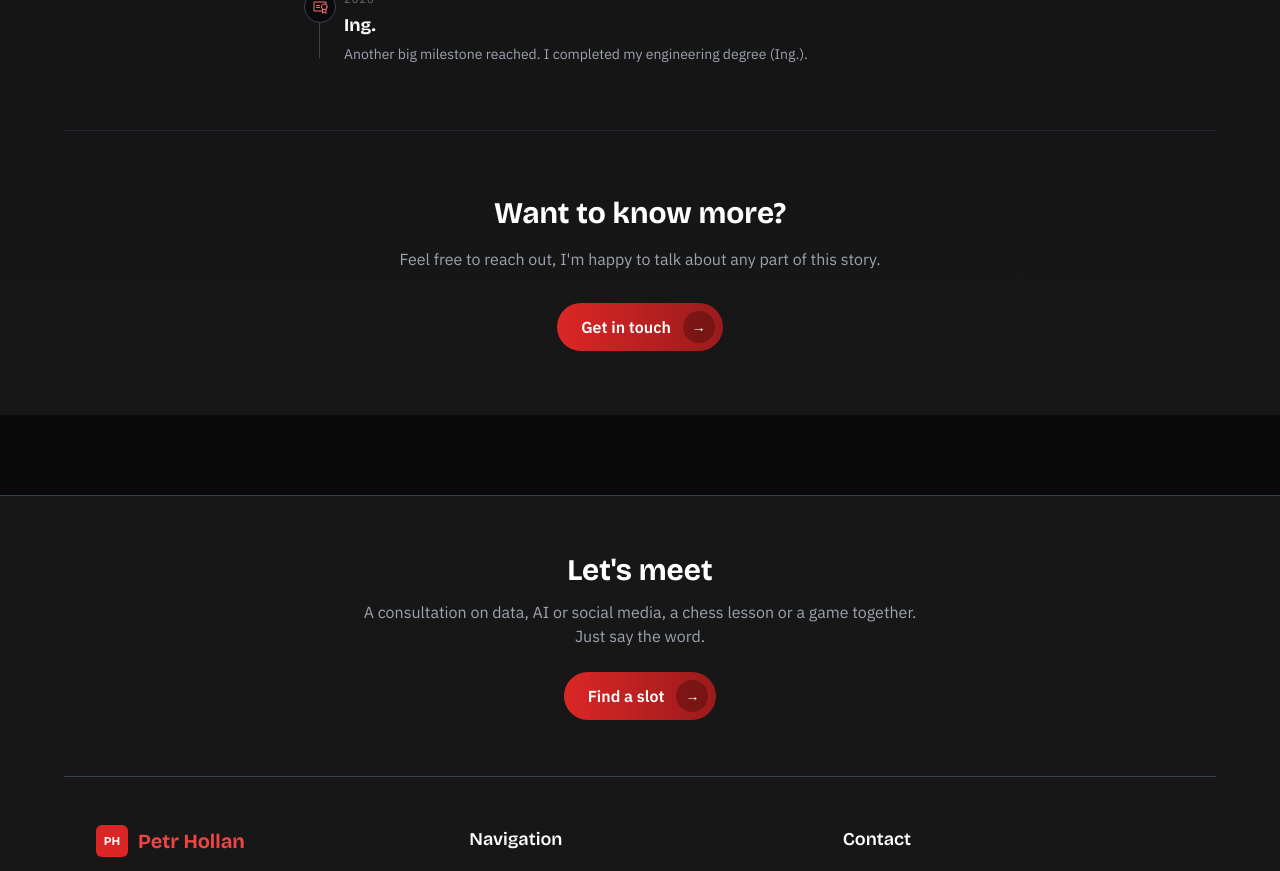
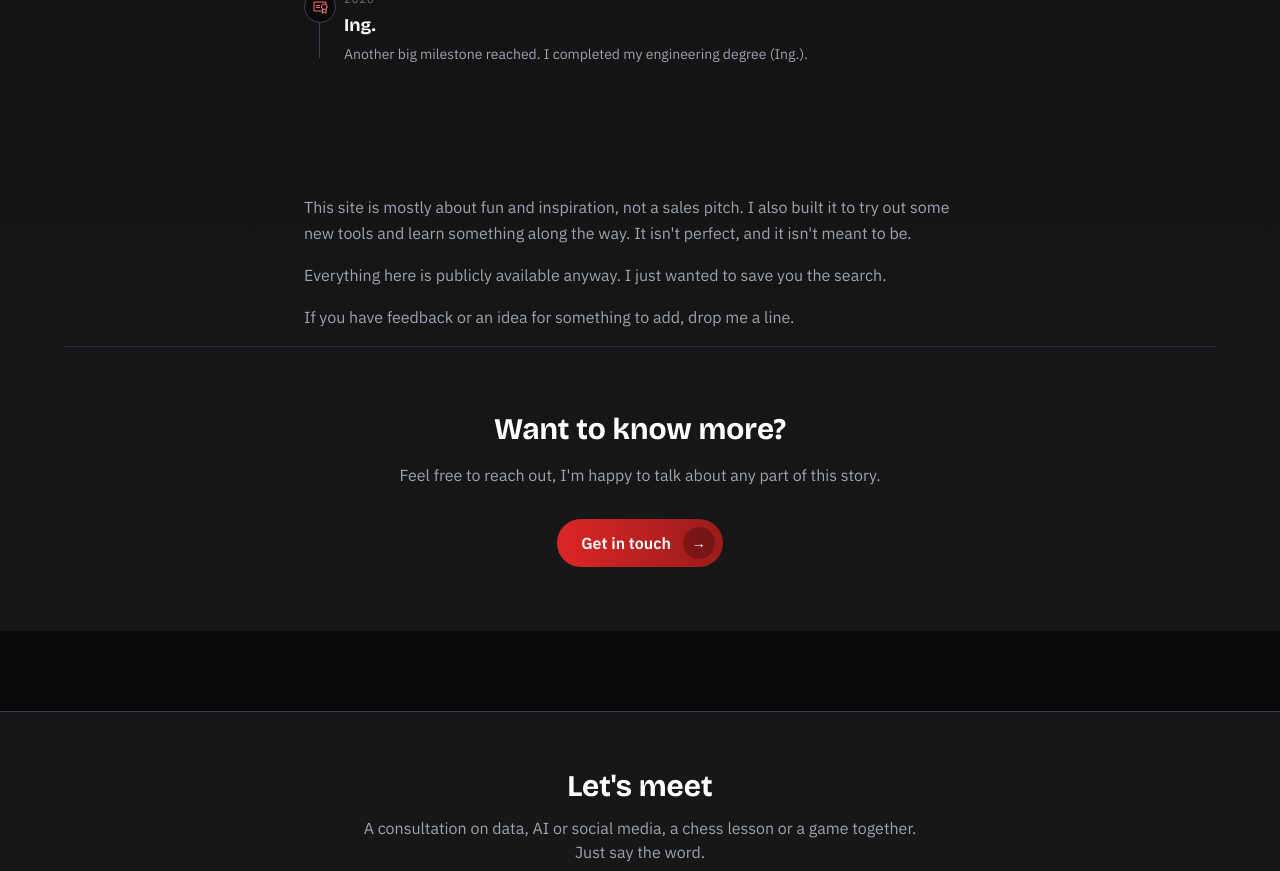
Before and after one commit to petrhollan22/petr-portfolio, a Next.js app: page /en/about in a window 1280 px wide. Shown: the part 2080-2951 px from the top of the page. Built offline with nearby package versions, Linux system fonts and the light colour scheme; no server answers.

Commit message:
Add closing note about the site's purpose to About page

```diff
--- a/app/[locale]/about/page.tsx
+++ b/app/[locale]/about/page.tsx
@@ -46,6 +46,13 @@ export default function AboutPage() {
           </div>
         </div>
       </section>
+      <section className="container pt-16 pb-4">
+        <div className="max-w-2xl mx-auto space-y-4 text-gray-400 leading-relaxed">
+          <p>{t("note1")}</p>
+          <p>{t("note2")}</p>
+          <p>{t("note3")}</p>
+        </div>
+      </section>
 
       <section className="container py-16 text-center border-t border-gray-800">
         <h2 className="text-3xl font-bold mb-4">{t('ctaTitle')}</h2>
--- a/messages/cs.json
+++ b/messages/cs.json
@@ -223,7 +223,10 @@
     "timelineTitle": "Časová osa",
     "ctaTitle": "Chceš vědět víc?",
     "ctaLead": "Klidně se ozvi, rád si popovídám o čemkoli z tohohle příběhu.",
-    "ctaButton": "Ozvat se"
+    "ctaButton": "Ozvat se",
+    "note1": "Tenhle web je hlavně o zábavě a inspiraci, ne obchodní prezentace. Vznikl i proto, abych si vyzkoušel nové nástroje a něco se přitom naučil. Není dokonalý a nemá být.",
+    "note2": "Všechno, co tu najdete, je veřejně dohledatelné. Jen jsem vám chtěl ulehčit práci.",
+    "note3": "Kdybyste měli zpětnou vazbu nebo nápad, co doplnit, napište mi."
   },
   "notFound": {
     "title": "404: Model nenašel shodu",
--- a/messages/en.json
+++ b/messages/en.json
@@ -223,7 +223,10 @@
     "timelineTitle": "Timeline",
     "ctaTitle": "Want to know more?",
     "ctaLead": "Feel free to reach out, I'm happy to talk about any part of this story.",
-    "ctaButton": "Get in touch"
+    "ctaButton": "Get in touch",
+    "note1": "This site is mostly about fun and inspiration, not a sales pitch. I also built it to try out some new tools and learn something along the way. It isn't perfect, and it isn't meant to be.",
+    "note2": "Everything here is publicly available anyway. I just wanted to save you the search.",
+    "note3": "If you have feedback or an idea for something to add, drop me a line."
   },
   "notFound": {
     "title": "404: No match found",
```
